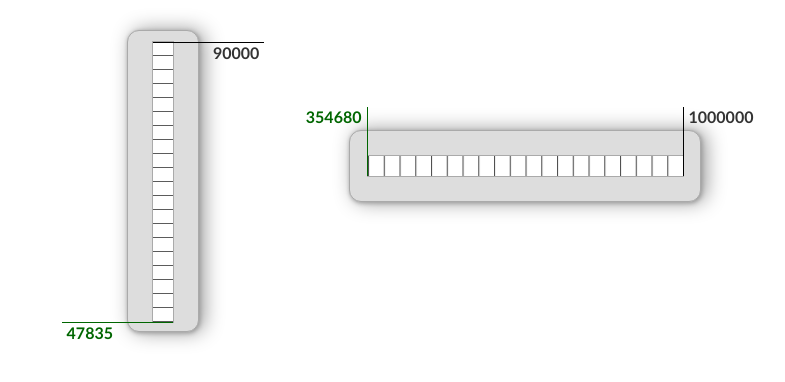
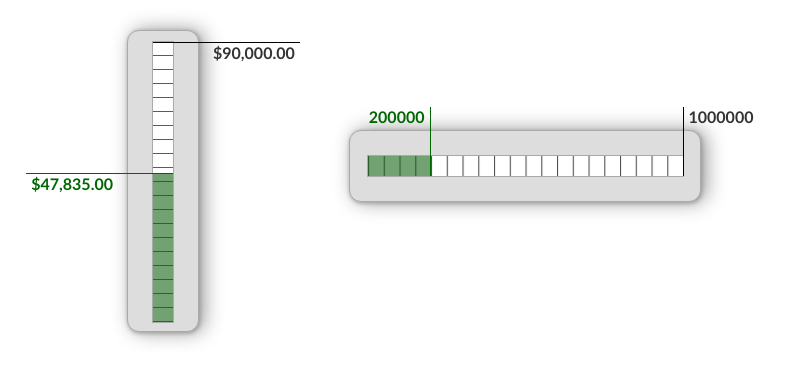
Before and after one commit to afterlight/GoalMeter, a plain HTML site: page demo.html in a window 1280 px wide. Shown: the whole page, without its empty margins (288-1073 px from the left). Drawn offline with nearby package versions, Linux system fonts and the light colour scheme.

Commit message:
demo.html fix

```diff
--- a/demo.html
+++ b/demo.html
@@ -6,6 +6,7 @@
 	<link rel="stylesheet" href="css/goalmeter.css" />
 	<script type="text/javascript" src="//ajax.googleapis.com/ajax/libs/jquery/1/jquery.min.js"></script>
     <script src="js/goalmeter.js"></script>
+    <script src="js/demo.js"></script>
 </head>
 <body>
 	<div id="content">
```
